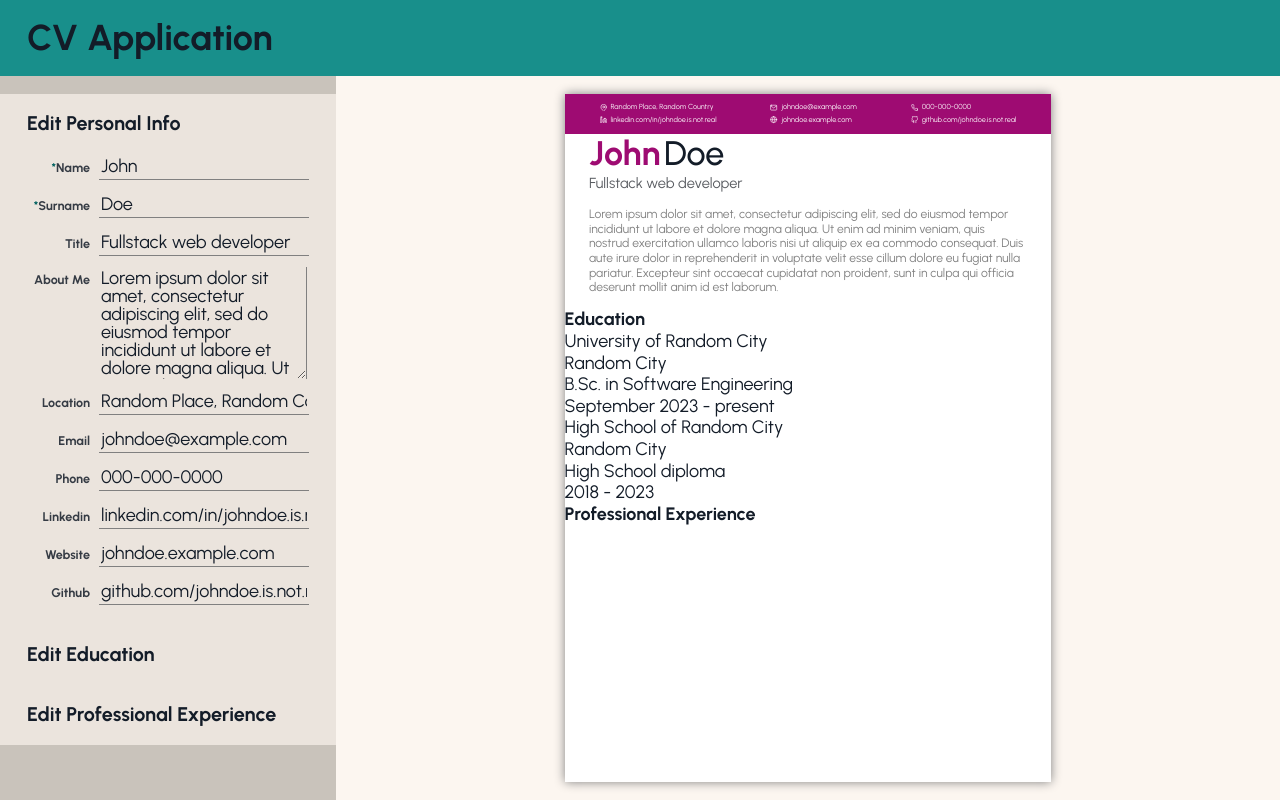
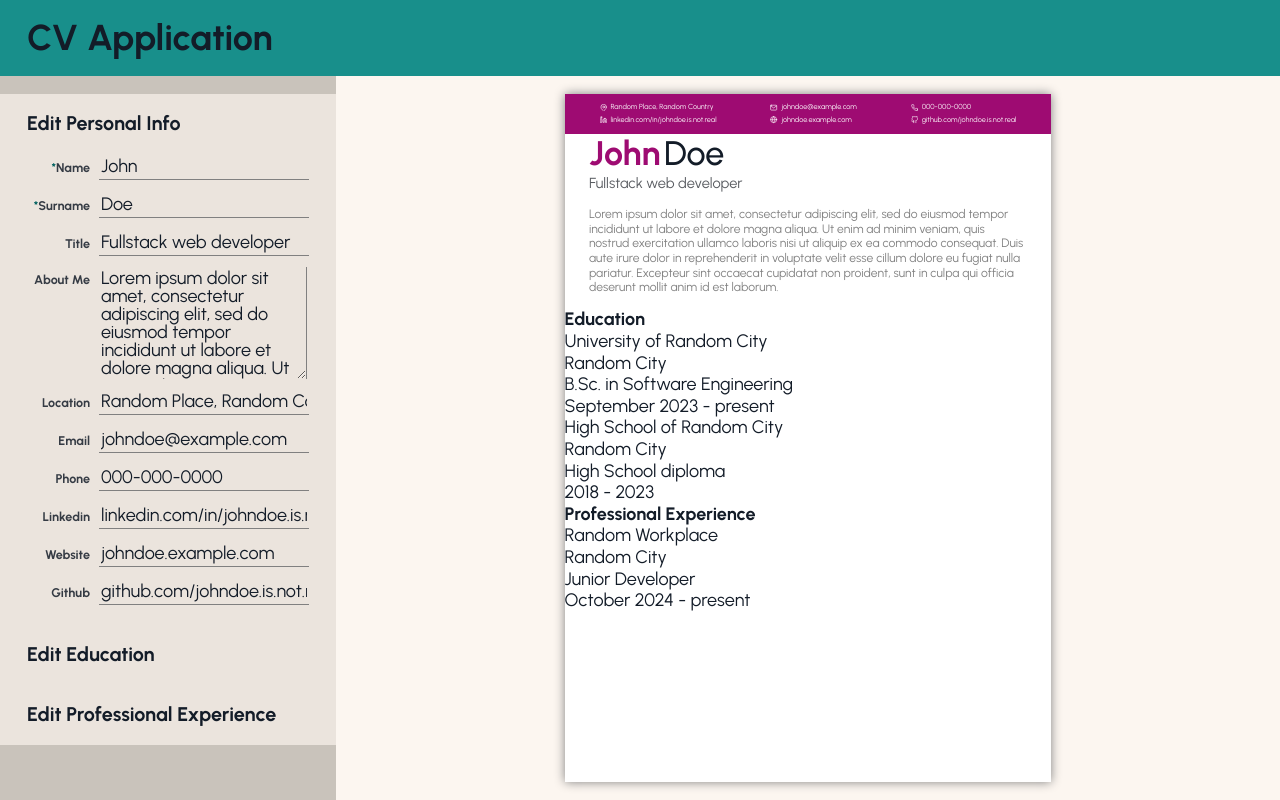
Before and after one commit to frarosset/cv-application, a React (Vite) app: page / in a window 1280 px wide. Built offline with nearby package versions, Linux system fonts and the light colour scheme.

Commit message:
feat(PreviewProfessionalExperiencePanel): add PreviewListWithDates component to show professional experience data

```diff
--- a/src/components/preview/PreviewProfessionalExperience.jsx
+++ b/src/components/preview/PreviewProfessionalExperience.jsx
@@ -1,7 +1,17 @@
+import PreviewListWithDates from "./PreviewListWithDates.jsx";
+
+const textProperties = ["institution", "address", "role"];
+
 function PreviewProfessionalExperience({ professionalExperience }) {
   return (
     <div className="preview-professional-experience-panel">
       <h3>Professional Experience</h3>
+
+      <PreviewListWithDates
+        customClass={"professional-experience"}
+        data={professionalExperience}
+        textProperties={textProperties}
+      />
     </div>
   );
 }
```
